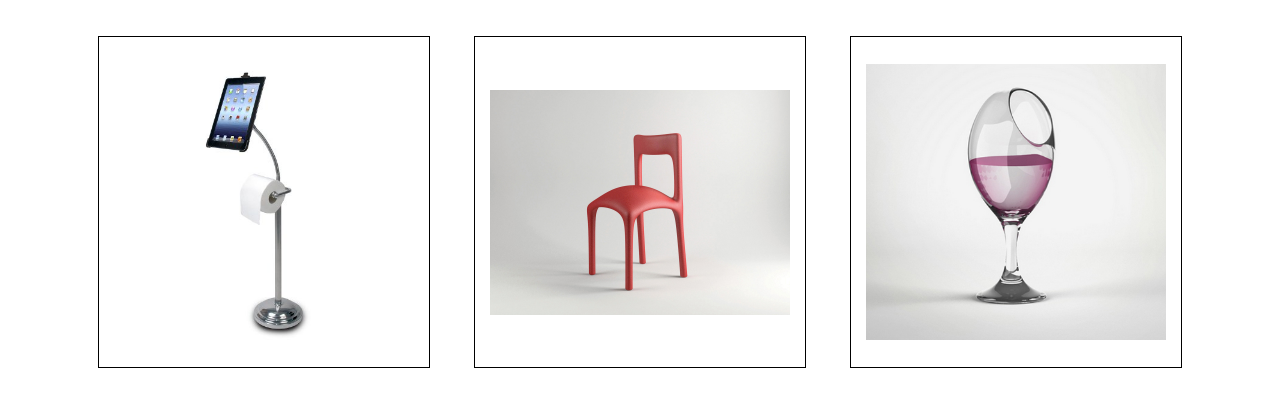
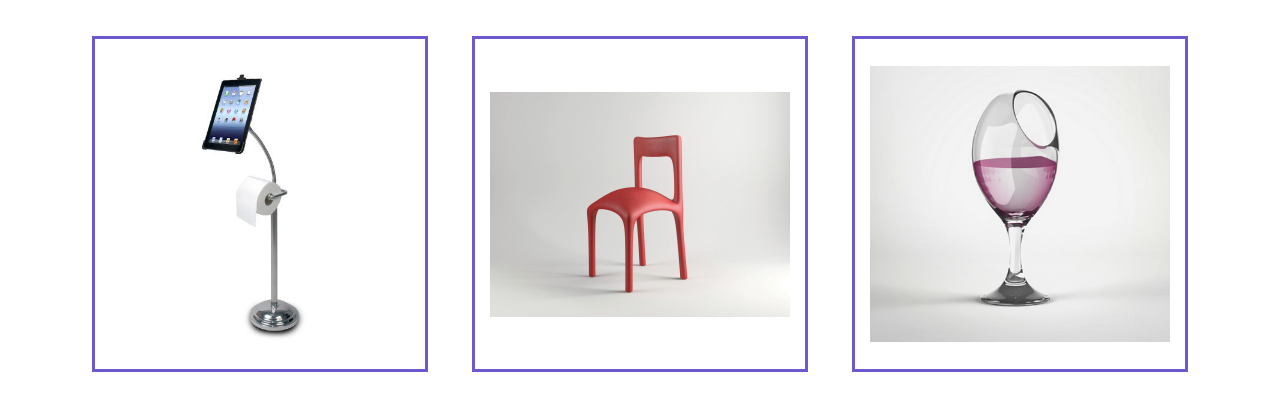
Before and after one commit to 201-jonnygraybill/busmall, a plain HTML site: page index.html in a window 1280 px wide. Shown: the part 64-472 px from the top of the page. Drawn offline with nearby package versions, Linux system fonts and the light colour scheme.

Commit message:
look and feel

```diff
--- a/style.css
+++ b/style.css
@@ -6,7 +6,7 @@
 img {
   height: 300px;
   width: 300px;
-  border: 1px solid black;
+  border: 3px solid slateblue;
   padding: 15px;
   margin-left: 20px;
   margin-right: 20px;
```
